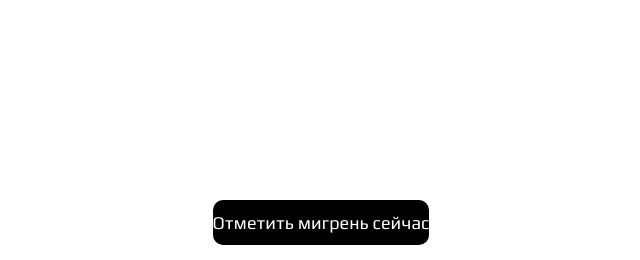
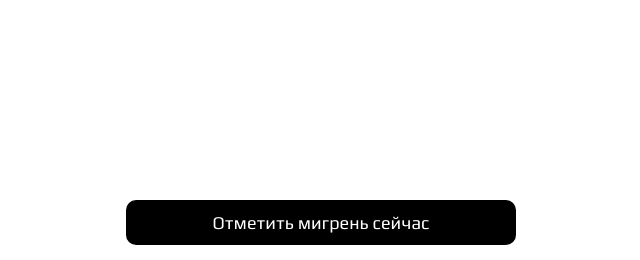
Before and after one commit to anem1a/migrenoznik, a PHP site: page / in a window 1280 px wide. Shown: the part 540-800 px from the top of the page, without its empty margins (319-959 px from the left). Run offline with PHP 8.4, Linux system fonts and the light colour scheme.

Commit message:
Update style for further reuse

```diff
--- a/web/assets/style/main.css
+++ b/web/assets/style/main.css
@@ -42,9 +42,9 @@ body {
     flex-grow: 1;
     justify-content: space-between;
     overflow-y: hidden;
-
-    max-width: 500px;
+    max-width: 420px;
     margin: 0 auto;
+    width: 100%;
 }
 
 .migre-v1-main-diary {
```
